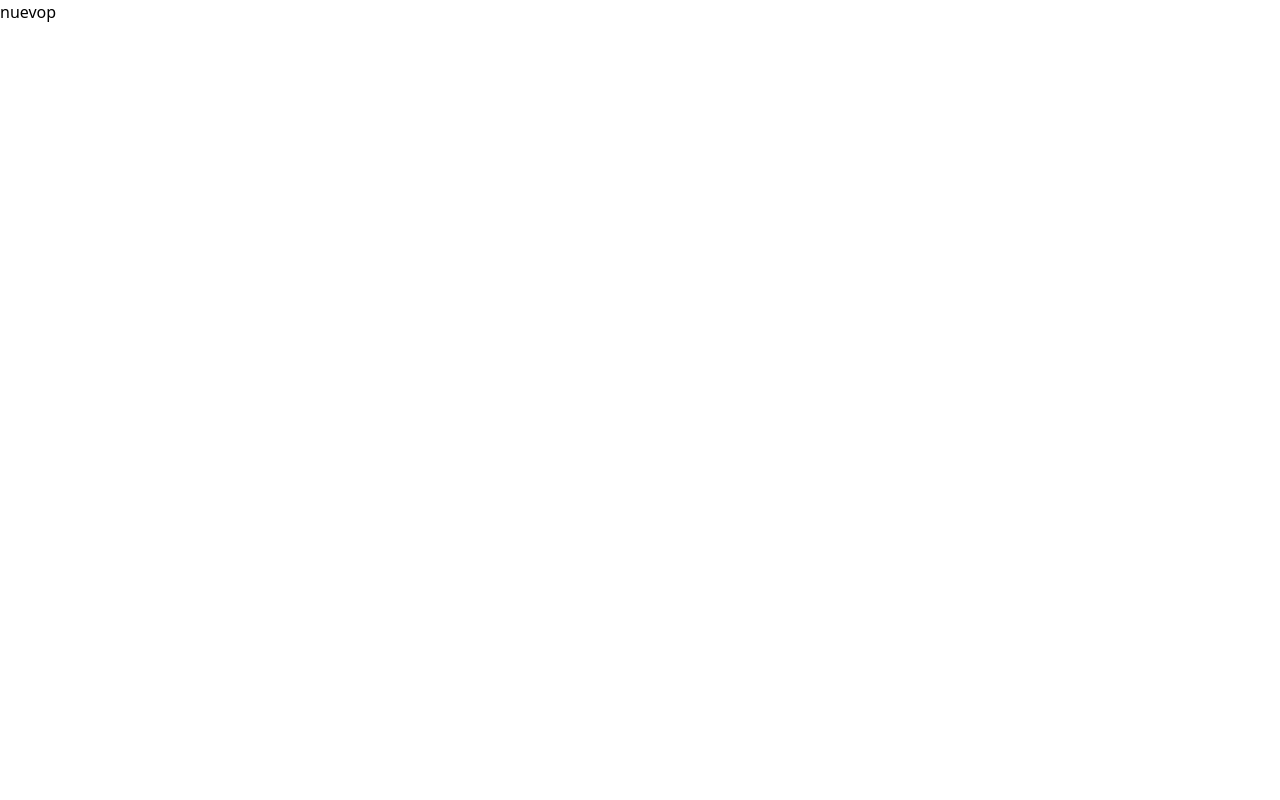
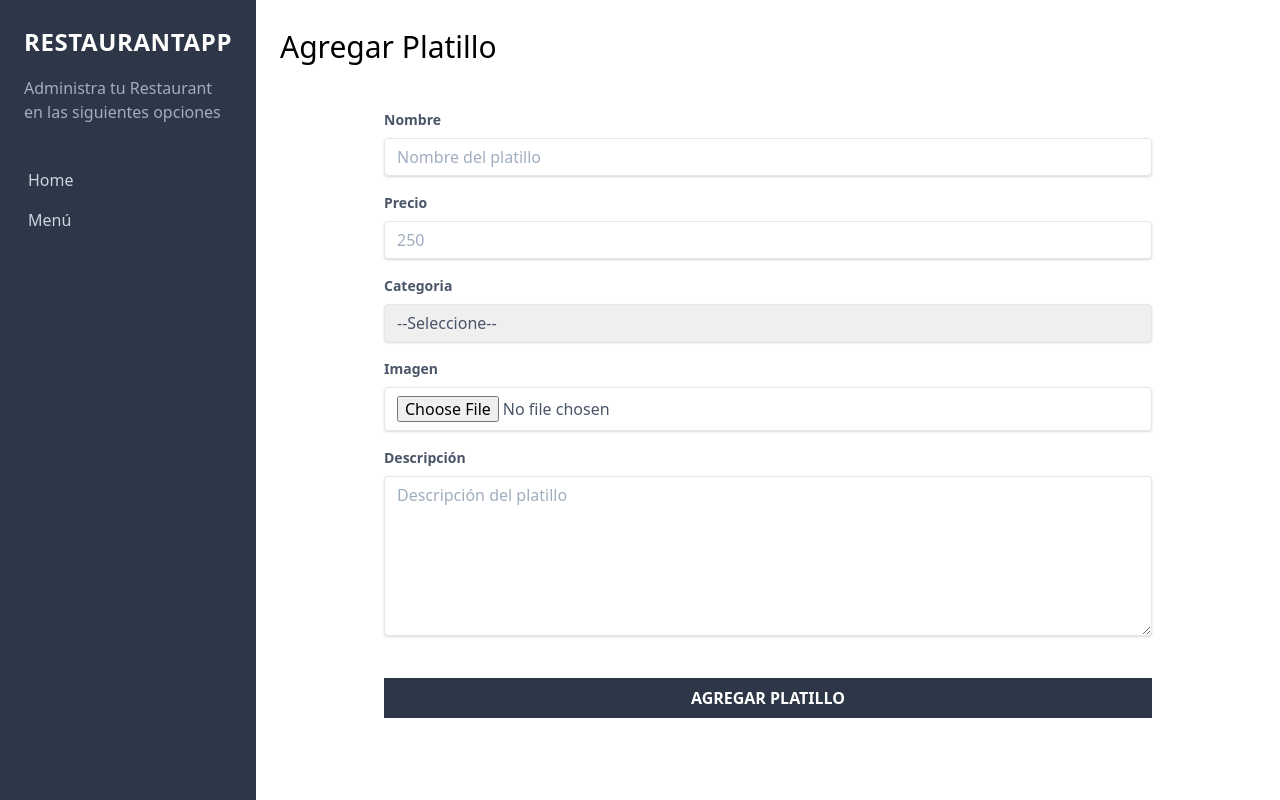
Before and after one commit to EstebanIndiveri/Restaurantapp, a React (Create React App) app: page /nuevo-platillo in a window 1280 px wide. Built offline with nearby package versions, Linux system fonts and the light colour scheme.

Commit message:
add formik and yup

```diff
--- a/package.json
+++ b/package.json
@@ -8,6 +8,7 @@
     "@testing-library/react": "^11.2.3",
     "@testing-library/user-event": "^12.6.2",
     "autoprefixer": "^9.8.6",
+    "formik": "^2.2.6",
     "history": "^5.0.0",
     "postcss": "^8.1.7",
     "postcss-cli": "^8.1.0",
@@ -18,7 +19,8 @@
     "react-scripts": "4.0.1",
     "tailwindcss": "^1.9.2",
     "watch": "^1.0.2",
-    "web-vitals": "^0.2.4"
+    "web-vitals": "^0.2.4",
+    "yup": "^0.32.8"
   },
   "scripts": {
     "start": "npm run watch:css && react-scripts start",
--- a/src/App.js
+++ b/src/App.js
@@ -1,12 +1,16 @@
 import React from 'react';
 import {Routes,Route} from 'react-router';
+import SideBar from './components/ui/SideBar';
 import NotFound404 from './components/views/404';
 import Menu from './components/views/Menu';
 import NuevoPlatillo from './components/views/NuevoPlatillo';
 import Ordenes from './components/views/Ordenes';
+
 function App() {
   return (
-    <div>
+    <div className="md:flex min-h-screen">
+      <SideBar/>
+      <div className="md:w-3/5 xl:w-4/5 p-6">
       <Routes>
         <Route path="/" element={<Ordenes/>} />
         <Route path="/nuevo-platillo" element={<NuevoPlatillo/>} />
@@ -14,6 +18,7 @@
         <Route path="/menu" element={<Menu/>} />
         <Route path="/notfound" element={<NotFound404/>}/>
       </Routes>
+      </div>
     </div>
   );
 }
--- a/src/components/ui/SideBar.jsx
+++ b/src/components/ui/SideBar.jsx
@@ -1,10 +1,21 @@
 import React from 'react';
+import { NavLink } from 'react-router-dom';
 
 
 const SideBar = () => {
     return (
-        <div>Sidebar</div>
-     );
+        <div className="md:w-2/5 xl:w-1/5 bg-gray-800">
+            <div className="p-6">
+                <p className="uppercase text-white text-2xl tracking-wide text-center font-bold">RestaurantApp</p>
+                <p className="mt-4 text-gray-500">Administra tu Restaurant en las siguientes opciones</p>
+                <nav className="mt-10">
+                    <NavLink className="p-1 text-gray-400 block hover:bg-yellow-500 hover:text-gray-900 transition duration-500 ease-in-out rounded mb-2" activeClassName="text-yellow-500"  to="/">Home</NavLink>
+                    <NavLink className="p-1 text-gray-400 block hover:bg-yellow-500 hover:text-gray-900 transition duration-500 ease-in-out rounded" activeClassName="text-yellow-500"  to="/menu">Menú</NavLink>
+
+                </nav>
+            </div>
+        </div>
+        );
 }
 
 export default SideBar;
--- a/src/components/views/Menu.jsx
+++ b/src/components/views/Menu.jsx
@@ -1,6 +1,14 @@
-import React from 'react';
+import React, { Fragment } from 'react';
+import {Link} from 'react-router-dom';
 const Menu = () => {
-    return ( <div>menu</div> );
+    return (
+        <Fragment>
+            <h1 className="text-3xl font-light mb-4">Menú</h1>
+            <Link to="/nuevo-platillo" className=" bg-blue-800 hover:bg-blue-700 inline-block mb-5 p-2 text-white font-bold transition-all ease-in-out rounded duration-500">
+                Agregar Platillo
+            </Link>
+        </Fragment>
+        );
 }
 
 export default Menu;
--- a/src/components/views/NuevoPlatillo.jsx
+++ b/src/components/views/NuevoPlatillo.jsx
@@ -1,9 +1,131 @@
-import React from 'react';
+import React, { Fragment } from 'react';
+import {useFormik} from 'formik';
+import * as Yup from 'yup';
+const NuevoPlatillo = () => {
+// validate formik
+const formik=useFormik({
+    initialValues:{
+        nombre:'',
+        precio:'',
+        categoria:'',
+        imagen:'',
+        descripcion:'',
+    },
+    validationSchema:Yup.object({
+        nombre:Yup.string().min(3,'Los platillos deben tener minimo 3 caracteres').required('El nombre es obligatiorio'),
+        precio:Yup.string().min(1,'Debes agregar un número').required('El precio es obligatiorio'),
+        categoria:Yup.string().required('La categoría es obligatioria'),
+        descripcion:Yup.string().min(5,'La descripción debe ser más larga').required('La descripción es obligatioria'),
+    }),
+    onSubmit:datos=>{
+        console.log(datos);
+    }
+});
 
-const NuevoPlatillo = () => {
+
     return (
-        <div>nuevop</div>
-     );
+        <Fragment>
+            <h1 className="text-3xl font-light mb-4"> Agregar Platillo</h1>
+            <div className="flex justify-center mt-10">
+                <div className="w-full max-w-3xl ">
+                    <form onSubmit={formik.handleSubmit} >
+                        <div className="mb-4">
+                            <label className="block text-gray-700 text-sm font-bold mb-2" htmlFor="nombre" >Nombre</label>
+                            <input
+                                id="nombre"
+                                className="shadow appearance-none border rounded w-full py-2 px-3 text-gray-700 leading-tight focus:outline-none focus:shadow-outline transition-all duration-100 ease-in-out"
+                                type="text"
+                                placeholder="Nombre del platillo"
+                                value={formik.values.nombre}
+                                onChange={formik.handleChange}
+                                onBlur={formik.handleBlur}
+                            />
+                        </div>
+                        {formik.touched.nombre&&formik.errors.nombre?(
+                            <div className="bg-red-100 border-l-4 border-red-500 text-red-700 p-4 mb-5 transition-all duration-300 ease-in-out" role="alert">
+                                <p className="font-bold">{formik.errors.nombre}</p>
+                            </div>
+                        ):null}
+                        <div className="mb-4">
+                            <label className="block text-gray-700 text-sm font-bold mb-2" htmlFor="precio" >Precio</label>
+                            <input
+                                id="precio"
+                                className="shadow appearance-none border rounded w-full py-2 px-3 text-gray-700 leading-tight focus:outline-none focus:shadow-outline transition-all duration-100 ease-in-out"
+                                type="number"
+                                placeholder="250"
+                                min="0"
+                                value={formik.values.precio}
+                                onChange={formik.handleChange}
+                                onBlur={formik.handleBlur}
+                            />
+                        </div>
+                        {formik.touched.precio&&formik.errors.precio?(
+                            <div className="bg-red-100 border-l-4 border-red-500 text-red-700 p-4 mb-5 transition-all duration-300 ease-in-out" role="alert">
+                                <p className="font-bold">{formik.errors.precio}</p>
+                            </div>
+                        ):null}
+                        <div className="mb-4">
+                            <label className="block text-gray-700 text-sm font-bold mb-2" htmlFor="categoria" >Categoria</label>
+                            <select
+                            id="categoria"
+                            className="shadow appearance-none border rounded w-full py-2 px-3 text-gray-700 leading-tight focus:outline-none focus:shadow-outline transition-all duration-100 ease-in-out"
+                            name="categoria"
+                            value={formik.values.categoria}
+                                onChange={formik.handleChange}
+                                onBlur={formik.handleBlur}
+                            >
+                                <option value="">--Seleccione--</option>
+                                <option value="desayuno">Desayuno</option>
+                                <option value="comida">Comida</option>
+                                <option value="cena">Cena</option>
+                                <option value="bebida">Bebida</option>
+                                <option value="postre">Postre</option>
+                                <option value="ensalada">Ensalada</option>
+                            </select>
+                        </div>
+                        {formik.touched.categoria&&formik.errors.categoria?(
+                            <div className="bg-red-100 border-l-4 border-red-500 text-red-700 p-4 mb-5 transition-all duration-300 ease-in-out" role="alert">
+                                <p className="font-bold">{formik.errors.categoria}</p>
+                            </div>
+                        ):null}
+                        <div className="mb-4">
+                            <label className="block text-gray-700 text-sm font-bold mb-2" htmlFor="imagen" >Imagen</label>
+                            <input
+                                id="imagen"
+                                className="shadow appearance-none border rounded w-full py-2 px-3 text-gray-700 leading-tight focus:outline-none focus:shadow-outline transition-all duration-100 ease-in-out"
+                                type="file"
+                                value={formik.values.imagen}
+                                onChange={formik.handleChange}
+                                onBlur={formik.handleBlur}
+                            />
+                        </div>
+                        <div className="mb-4">
+                            <label className="block text-gray-700 text-sm font-bold mb-2" htmlFor="descripcion" >Descripción</label>
+                            <textarea
+                                id="descripcion"
+                                className="shadow appearance-none border rounded w-full py-2 px-3 text-gray-700 leading-tight focus:outline-none focus:shadow-outline transition-all duration-100 ease-in-out h-40"
+                                placeholder="Descripción del platillo"
+                                value={formik.values.descripcion}
+                                onChange={formik.handleChange}
+                                onBlur={formik.handleBlur}
+
+                            ></textarea>
+                        </div>
+                        {formik.touched.descripcion&&formik.errors.descripcion?(
+                            <div className="bg-red-100 border-l-4 border-red-500 text-red-700 p-4 mb-5 transition-all duration-300 ease-in-out" role="alert">
+                                <p className="font-bold">{formik.errors.nombre}</p>
+                            </div>
+                        ):null}
+                        <input
+                        type="submit"
+                        className="bg-gray-800 hover:bg-gray-900 w-full mt-5 p-2 text-white uppercase font-bold  transition-all duration-300 ease-in-out text-center cursor-pointer"
+                        value="Agregar platillo"
+                        />
+                    </form>
+                </div>
+            </div>
+        </Fragment>
+        );
 }
 
 export default NuevoPlatillo;
```
Also changed, not shown: 2 other files (tests, documents, lock files or other folders).
